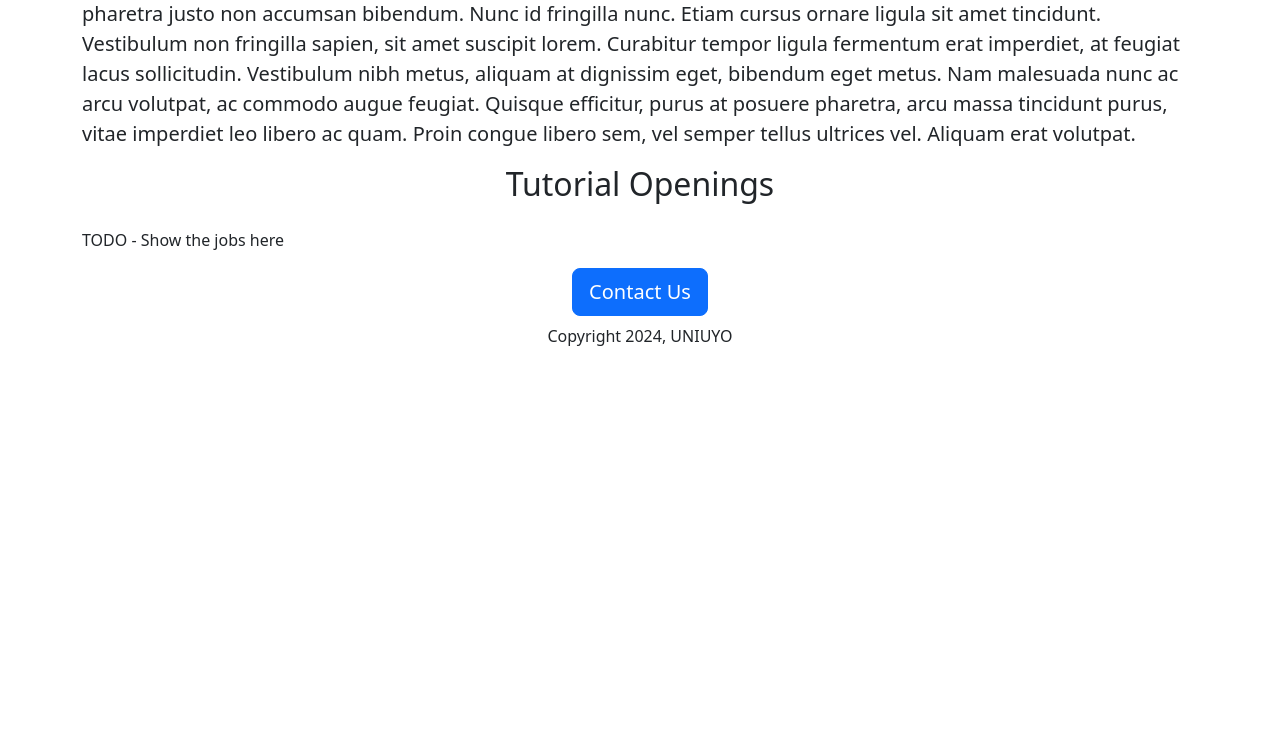
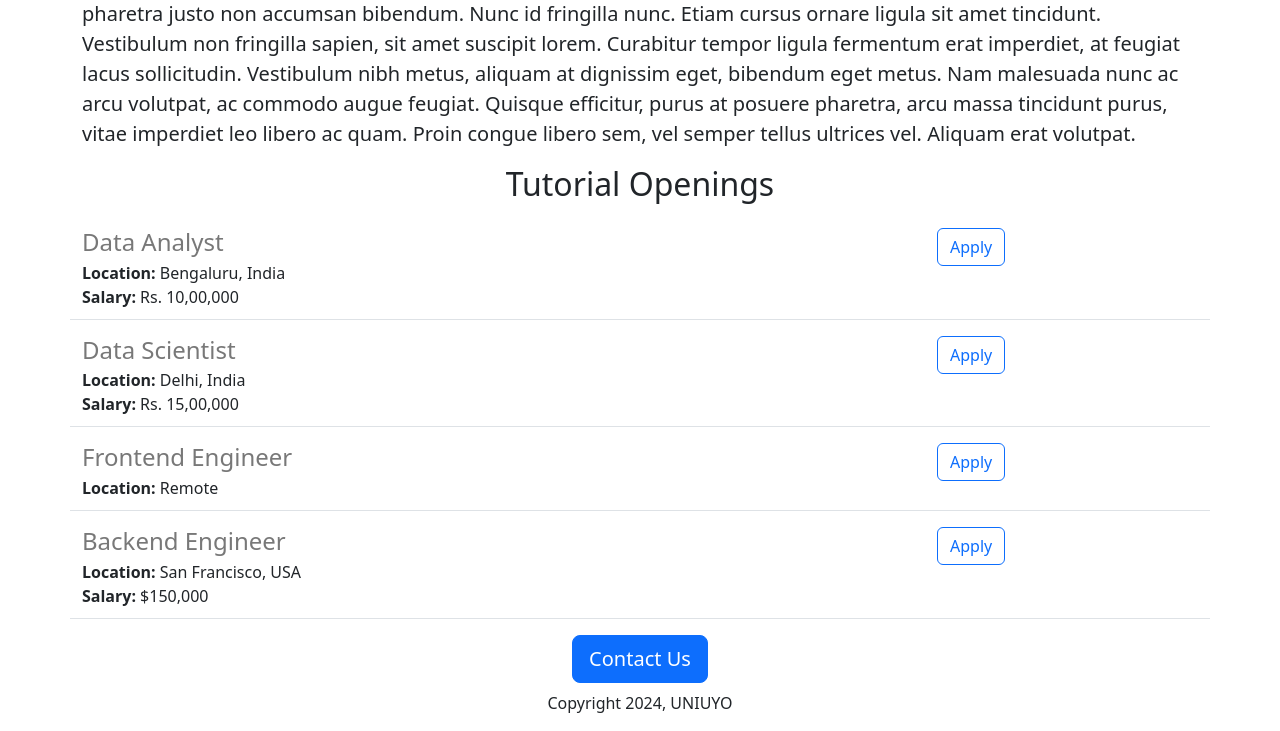
Before and after one commit to 1301ek/SIWESPRO-2.0, a Flask app: page / in a window 1280 px wide. Shown: the part 557-1288 px from the top of the page. Before the commit the page ends 903 px from the top, so only its background shows below. Run offline with Flask 3, Linux system fonts and the light colour scheme.

Commit message:
Added some templates for job listings

```diff
--- a/app.py
+++ b/app.py
@@ -2,9 +2,35 @@ from flask import Flask, render_template
 
 app = Flask(__name__)
 
+JOBS = [
+    {
+        'id': 1,
+        'title': 'Data Analyst',
+        'location': 'Bengaluru, India',
+        'salary': 'Rs. 10,00,000'
+    },
+    {
+        'id': 2,
+        'title': 'Data Scientist',
+        'location': 'Delhi, India',
+        'salary': 'Rs. 15,00,000'
+    },
+    {
+        'id': 3,
+        'title': 'Frontend Engineer',
+        'location': 'Remote',
+    },
+    {
+        'id': 4,
+        'title': 'Backend Engineer',
+        'location': 'San Francisco, USA',
+        'salary': '$150,000'
+    }
+]
+
 @app.route("/")
 def home():
-    return render_template('home.html')
+    return render_template('home.html', jobs=JOBS)
 
 if __name__ == "__main__":
   app.run(host="0.0.0.0", debug=True)
--- a/templates/home.html
+++ b/templates/home.html
@@ -24,7 +24,11 @@
       Lorem ipsum dolor sit amet, consectetur adipiscing elit. Donec hendrerit aliquet nisi, sit amet bibendum nunc. Sed pharetra justo non accumsan bibendum. Nunc id fringilla nunc. Etiam cursus ornare ligula sit amet tincidunt. Vestibulum non fringilla sapien, sit amet suscipit lorem. Curabitur tempor ligula fermentum erat imperdiet, at feugiat lacus sollicitudin. Vestibulum nibh metus, aliquam at dignissim eget, bibendum eget metus. Nam malesuada nunc ac arcu volutpat, ac commodo augue feugiat. Quisque efficitur, purus at posuere pharetra, arcu massa tincidunt purus, vitae imperdiet leo libero ac quam. Proin congue libero sem, vel semper tellus ultrices vel. Aliquam erat volutpat.
     </p>
     <h2 class="text-center mt-2 mb-4">Tutorial Openings</h2>
-    <p>TODO - Show the jobs here</p>
+    <div>
+      {% for job in jobs %}
+      {% include 'joblist.html' %}
+      {% endfor %}
+    </div>
     <div class="text-center">
       <button type="button" class="btn btn-primary btn-lg">Contact Us</button>
       <p class="mt-2">Copyright 2024, UNIUYO</p>
--- /dev/null
+++ b/templates/joblist.html
@@ -0,0 +1,18 @@
+<div class="border-bottom row" style='margin-bottom:16px; padding-bottom: 10px''>
+  <div class="col-9">
+    <h4 style='color: rgb(120,120,120); margin-bottom: 4px;''>
+      {{job['title']}}
+    </h4>
+    <div>
+      <b>Location:</b> {{job['location']}}
+    </div>
+    {% if 'salary' in job %}
+    <div>
+      <b>Salary:</b> {{job['salary']}}
+    </div>
+    {% endif %}
+  </div>
+  <div class="col-3">
+    <button type="button" class="btn btn-outline-primary">Apply</button>
+  </div>
+</div>
```
